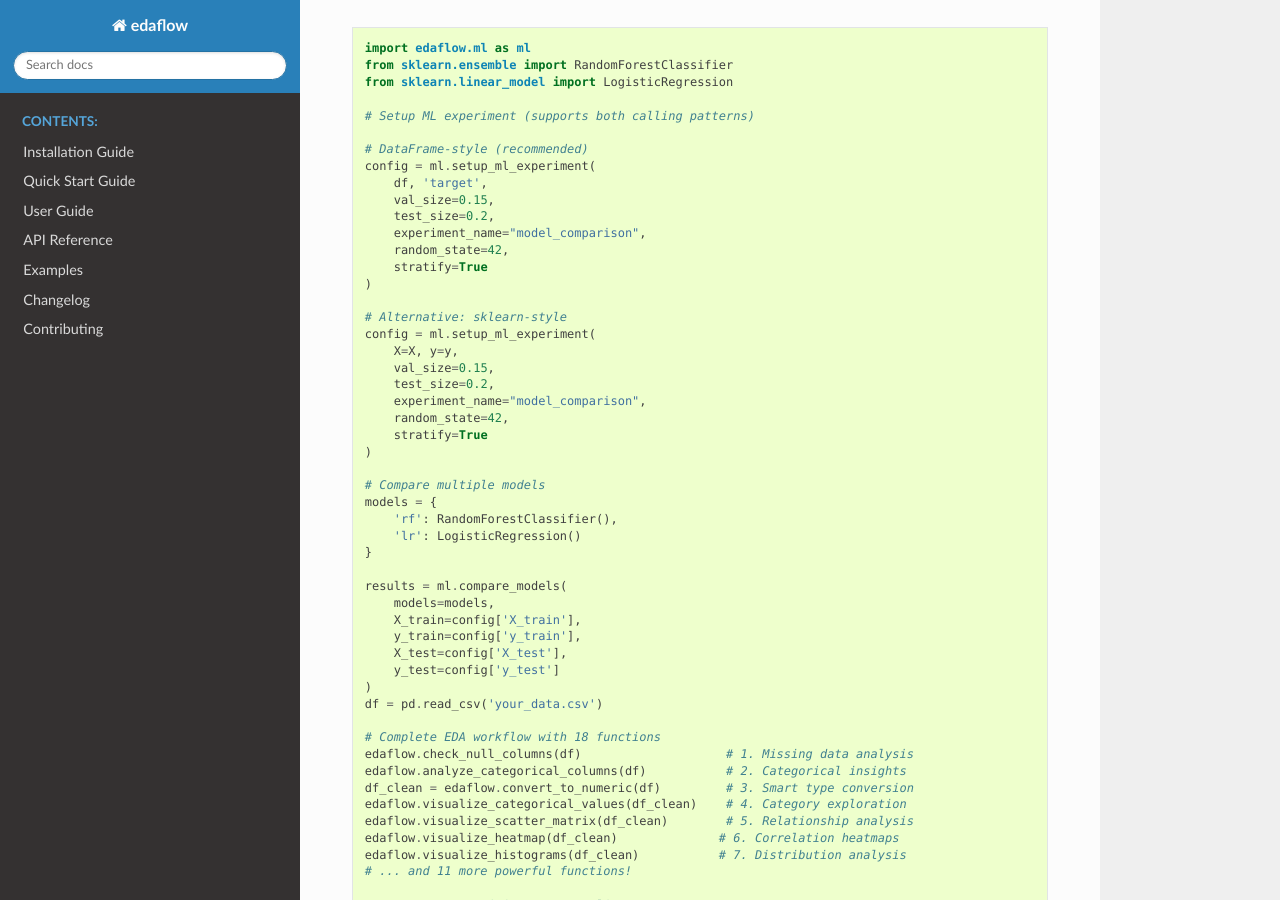
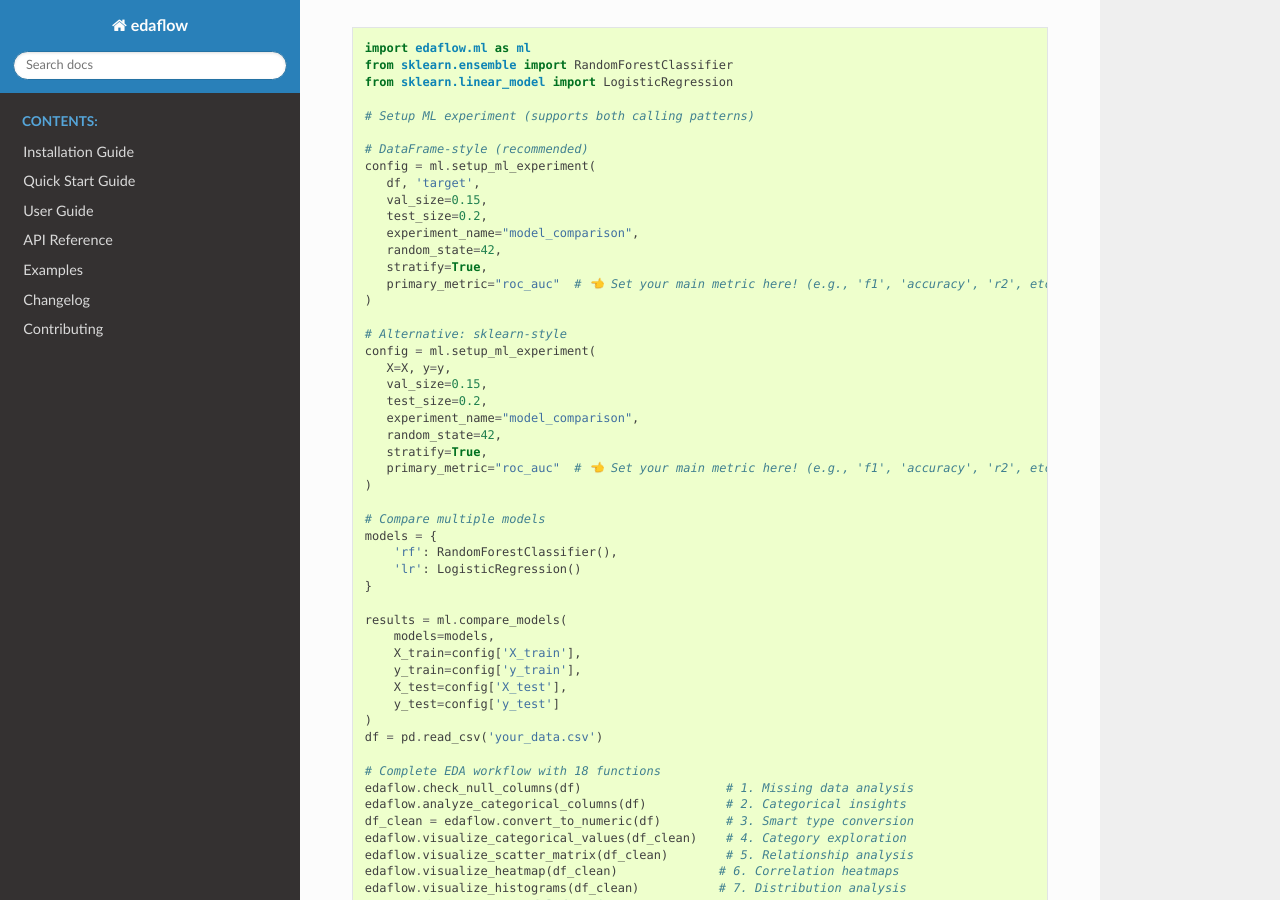
Before and after one commit to evanlow/edaflow, a Sphinx documentation site: the page built from docs/source/index.rst, in a window 1280 px wide and 900 px high, scrolled down 1702 px. Built offline with Sphinx 7.4.7 and the Read the Docs theme 3.1.0, drawn with Linux system fonts in a browser that asks for light colours; pages that are not in the unit, such as notebooks, are missing from menus.

Commit message:
docs: add primary_metric guidance to all setup_ml_experiment examples and user guides

```diff
--- a/docs/source/index.rst
+++ b/docs/source/index.rst
@@ -82,22 +82,24 @@
 
    # DataFrame-style (recommended)
    config = ml.setup_ml_experiment(
-       df, 'target',
-       val_size=0.15,
-       test_size=0.2,
-       experiment_name="model_comparison",
-       random_state=42,
-       stratify=True
+      df, 'target',
+      val_size=0.15,
+      test_size=0.2,
+      experiment_name="model_comparison",
+      random_state=42,
+      stratify=True,
+      primary_metric="roc_auc"  # 👈 Set your main metric here! (e.g., 'f1', 'accuracy', 'r2', etc.)
    )
 
    # Alternative: sklearn-style
    config = ml.setup_ml_experiment(
-       X=X, y=y,
-       val_size=0.15,
-       test_size=0.2,
-       experiment_name="model_comparison",
-       random_state=42,
-       stratify=True
+      X=X, y=y,
+      val_size=0.15,
+      test_size=0.2,
+      experiment_name="model_comparison",
+      random_state=42,
+      stratify=True,
+      primary_metric="roc_auc"  # 👈 Set your main metric here! (e.g., 'f1', 'accuracy', 'r2', etc.)
    )
 
    # Compare multiple models
--- a/docs/source/user_guide/data_quality.rst
+++ b/docs/source/user_guide/data_quality.rst
@@ -237,7 +237,10 @@
    y = df_clean['target']
 
    # Setup ML experiment with validated data
-   config = ml.setup_ml_experiment(X=X, y=y)
+   config = ml.setup_ml_experiment(
+      X=X, y=y,
+      primary_metric="roc_auc"  # 👈 Set your main metric here! (e.g., 'f1', 'accuracy', 'r2', etc.)
+   )
 
    # Additional ML-specific validation
    validation_report = ml.validate_ml_data(
--- a/docs/source/user_guide/ml_guide.rst
+++ b/docs/source/user_guide/ml_guide.rst
@@ -388,6 +388,7 @@
              val_size=0.15,
              experiment_name="my_experiment",
              primary_metric="roc_auc"  # Change this to 'f1', 'accuracy', 'r2', etc. as needed
+        primary_metric="roc_auc"  # 👈 Set your main metric here! (e.g., 'f1', 'accuracy', 'r2', etc.)
         )
 
     **Tip:**
@@ -396,6 +397,7 @@
     - Choose the metric that best reflects your real-world success criteria!
 
 **When to Choose Accuracy or F1 as Your Primary Metric**
+
 ~~~~~~~~~~~~~~~~~~~~~~~~~~~~~~~~~~~~~~~~~~~~~~~~~~~~~~~
 Selecting a primary metric depends on your dataset and business goals:
 
```
